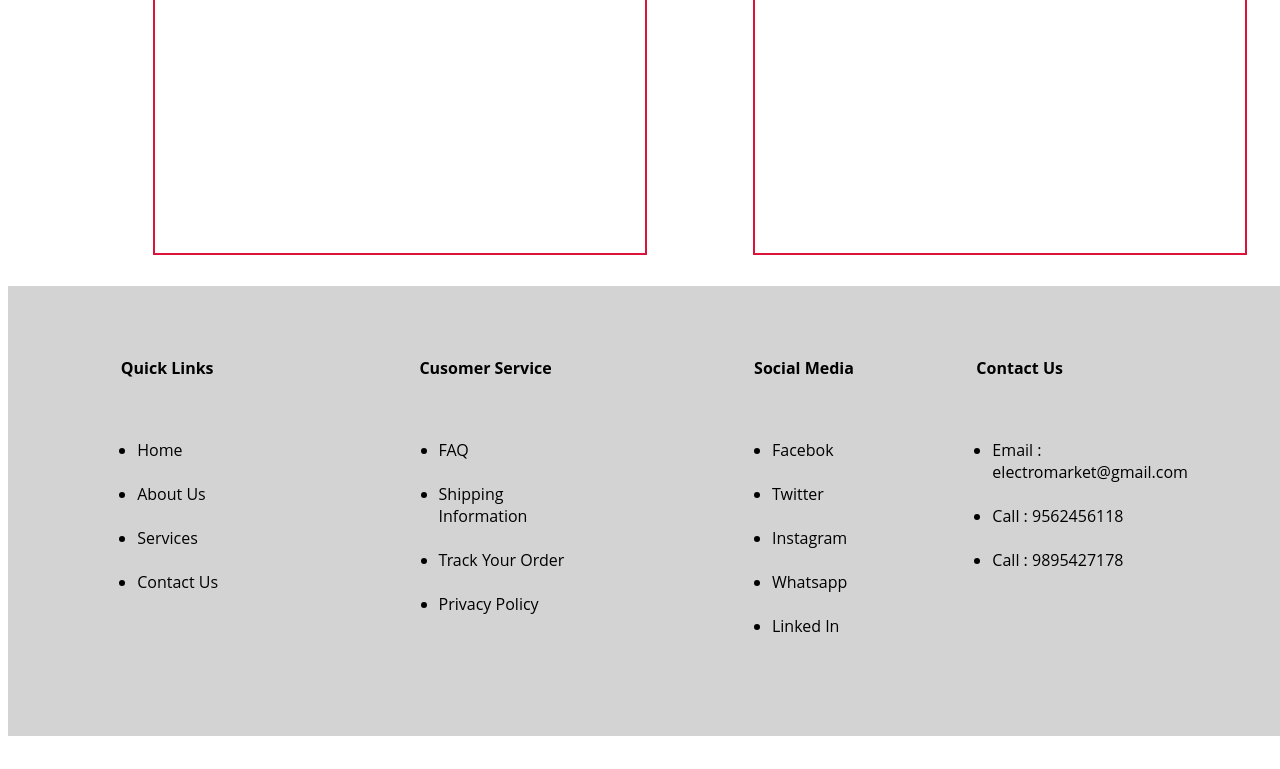
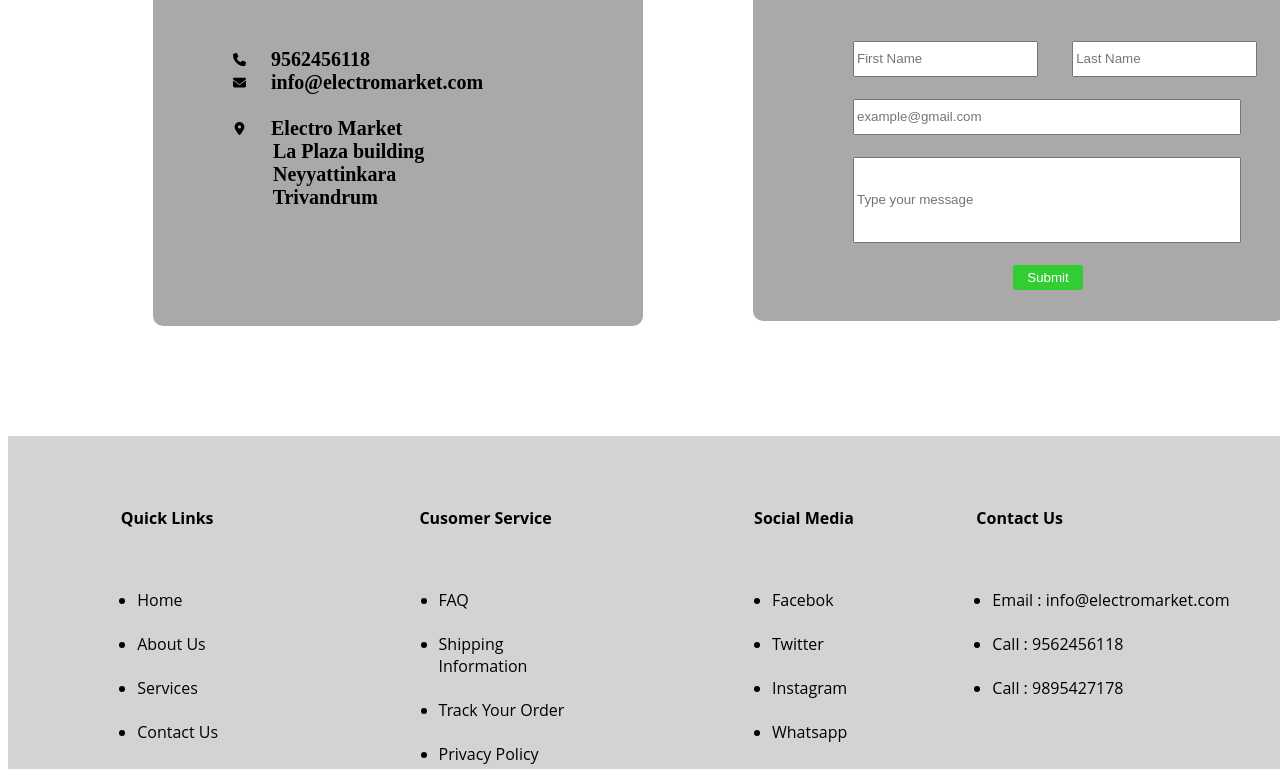
Before and after one commit to athulya116/Electo-market, a plain HTML site: page contact.html in a window 1280 px wide. Shown: the part 372-1141 px from the top of the page. Before the commit the page ends 1108 px from the top, so only its background shows below. Drawn offline with Linux system fonts and the light colour scheme.

Commit message:
eleventh commit

```diff
--- a/assets/css/style.css
+++ b/assets/css/style.css
@@ -549,26 +549,88 @@ footer .contact-info h4{
     position:relative;
     left:-10px;
     z-index:-1;
-    top:115px;
+    top:190px;
     padding-top:50px;
     padding-left:155px;
 }
-.contact-section1-info{
-    width:43%;
-    height:450px;
-    border:2px solid crimson;
-    float:left;
+.contact-section1-info {
+    width: 43%;
+    height: 450px;
+    float: left;
+    border-radius: 10px;
+    background-color: darkgray;
+}
+.contact-info-form {
+    width: 38%;
+    height: 415px;
+    margin-top: 0px;
+    margin-left: 600px;
+    border-radius: 10px;
+    background-color: darkgray;
+    padding-left: 100px;
+    padding-top: 30px;
 
-}
-.contact-info-form{
-    width:43%;
-    height:450px;
-    border:2px solid crimson;
-    margin-left:600px;
 }
 .contact-section1 div h2{
     text-align:center;
     font-weight:bold;
     font-size:30px;
 
+
 }
+.contact-footer{
+    position:relative;
+    top:250px;
+}
+.contact-us-info{
+    width:70%;
+    height:400px;
+    margin-left:80px;
+    font-size:20px;
+    font-weight:bold;
+    font-family:'Times New Roman', Times, serif;
+
+
+}
+.contact-us-info a{
+    text-decoration:none;
+    margin-left:20px;
+}
+.contact-us-info .address{
+    margin-left:20px;
+}
+.address{
+    display:inline;
+
+}
+.feel-free-contact{
+    margin-left:30px;
+    margin-top:-10px;
+}
+.contact-us-info a:link{
+    color:black;
+}
+.lastname{
+    margin-left:30px;
+}
+.input-email,.message{
+    width:380px;
+}
+.contact-info-form h2{
+    margin-right:70px;
+}
+.contact-info-form form .firstname,.lastname,.input-email{
+    height:30px;
+}
+.message{
+    height:80px;
+}
+.contact-submit-button{
+    margin-left:160px;
+    background-color:limegreen;
+    color:white;
+    height:25px;
+    width:70px;
+    border:none;
+    border-radius:3px;
+}
--- a/contact.html
+++ b/contact.html
@@ -41,15 +41,41 @@
     <!-- ====== Section1 ======-->
     <section class="contact-section1">
         <div class="contact-section1-info">
-            <h2>Contact Us</h2>
+            <h2 style="display:inline-block; margin-left:170px;"  >Contact Us</h2>
+            <div class="contact-us-info">
+                <h5 class="feel-free-contact">Feel free to use the form or drop us an email.</h5> <br />
+                <img src="assets\icons\phone-solid.svg" width="13" height="13" alt="call" />
+                <a href="tel:9562456118">9562456118</a><br />
+                <img src="assets\icons\envelope-solid.svg" width="13" height="13" alt="mail" />
+                <a href="mailto:athulyaathu9562@gmail.com"> info@electromarket.com</a> <br /> <br />
+                <img src="assets\icons\location-dot-solid.svg" width="13" height="13" alt="location" />
+                <p class="address">
+                    Electro Market <br />
+                    &nbsp&nbsp&nbsp&nbsp&nbsp&nbsp&nbsp La Plaza building <br />
+                    &nbsp&nbsp&nbsp&nbsp&nbsp&nbsp&nbsp Neyyattinkara<br />
+                    &nbsp&nbsp&nbsp&nbsp&nbsp&nbsp&nbsp Trivandrum
+                </p>
+            </div>
         </div>
         <div class="contact-info-form">
-            <h2>Leave Us a Message</h2>
+            <h2>Leave Us a Message</h2><br /><br />
+            <form>
+                <label for="firstname"></label>
+                <input type="text" class="firstname" placeholder="First Name" />
+                <label for="lastname"></label>
+                <input type="text" class="lastname" placeholder="Last Name" /> <br />  <br />
+                <label for="input-email"></label>
+                <input type="email" class="input-email" placeholder="example@gmail.com" /> <br /> <br />
+                <label for="message"></label>
+                <input type="text" class="message" placeholder="Type your message" /> <br /> <br />
+                <button class="contact-submit-button" onclick="alert('Thank you for reaching out! Your message has been successfully submitted.')">Submit</button>
+
+            </form>
         </div>
     </section>
     <!-- ====== End of Section1 ======-->
     <!-- ====== Footer section ======-->
-    <footer class="service-footer">
+    <footer class="contact-footer">
         <div class="quicklinks">
             <h4>Quick Links</h4><br />
             <ul class="footer-quicklink-list">
@@ -95,7 +121,7 @@
         <div class="contact-info">
             <h4>Contact Us</h4><br />
             <ul class="footer-contact-list">
-                <li>Email : <a href="mailto:athulyaathu9562@gmail.com"> electromarket@gmail.com</a></li>
+                <li>Email : <a href="mailto:athulyaathu9562@gmail.com"> info@electromarket.com</a></li>
                 <br />
                 <li>Call  :<a href="tel:9562456118"> 9562456118</a></li>
                 <br />
```
Also changed, not shown: about.html (+1 -1 lines), index.html (+1 -1 lines), service.html (+1 -1 lines), assets/icons/envelope-solid.svg (added), assets/icons/location-dot-solid.svg (added), assets/icons/phone-solid.svg (added).
